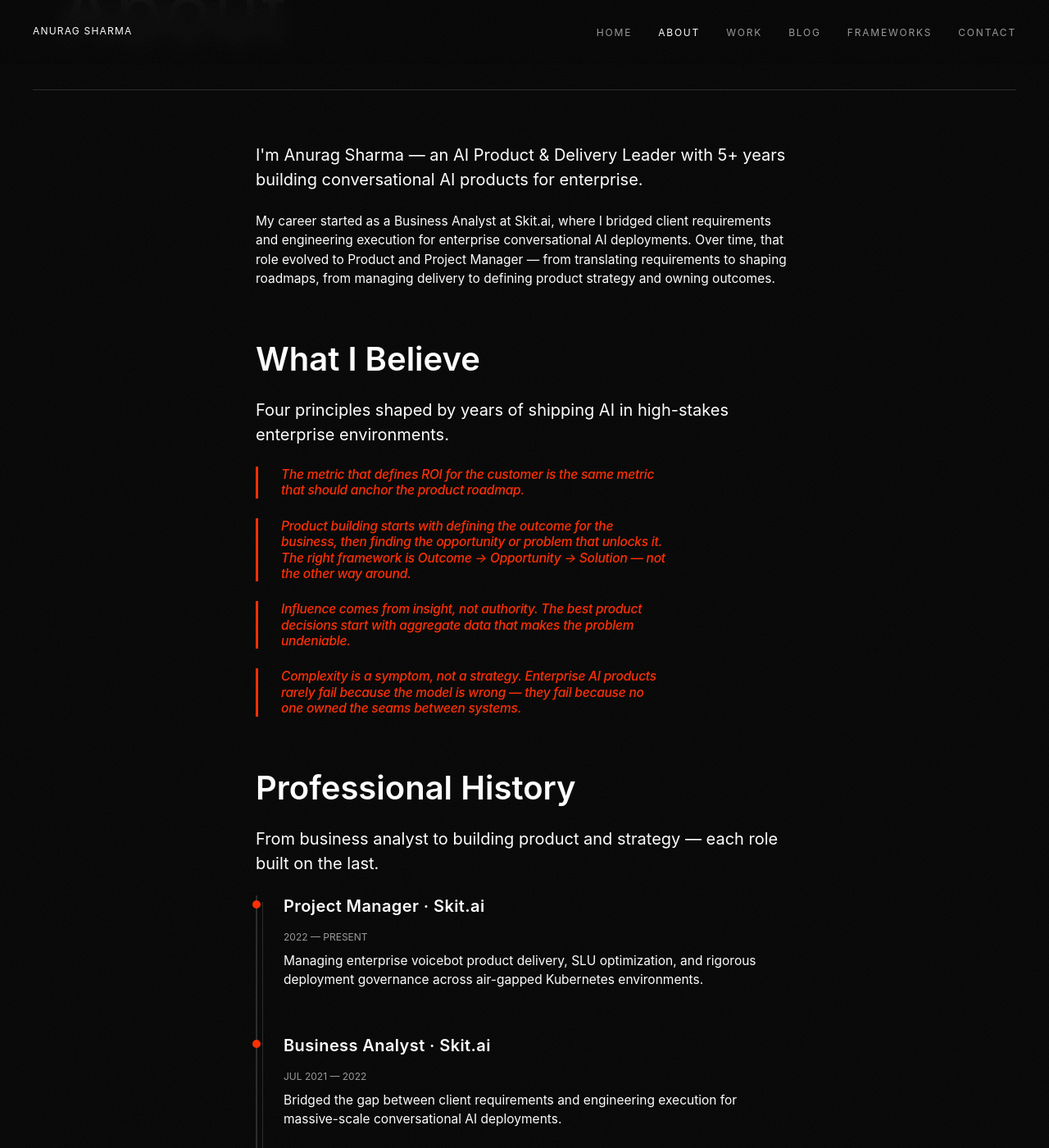
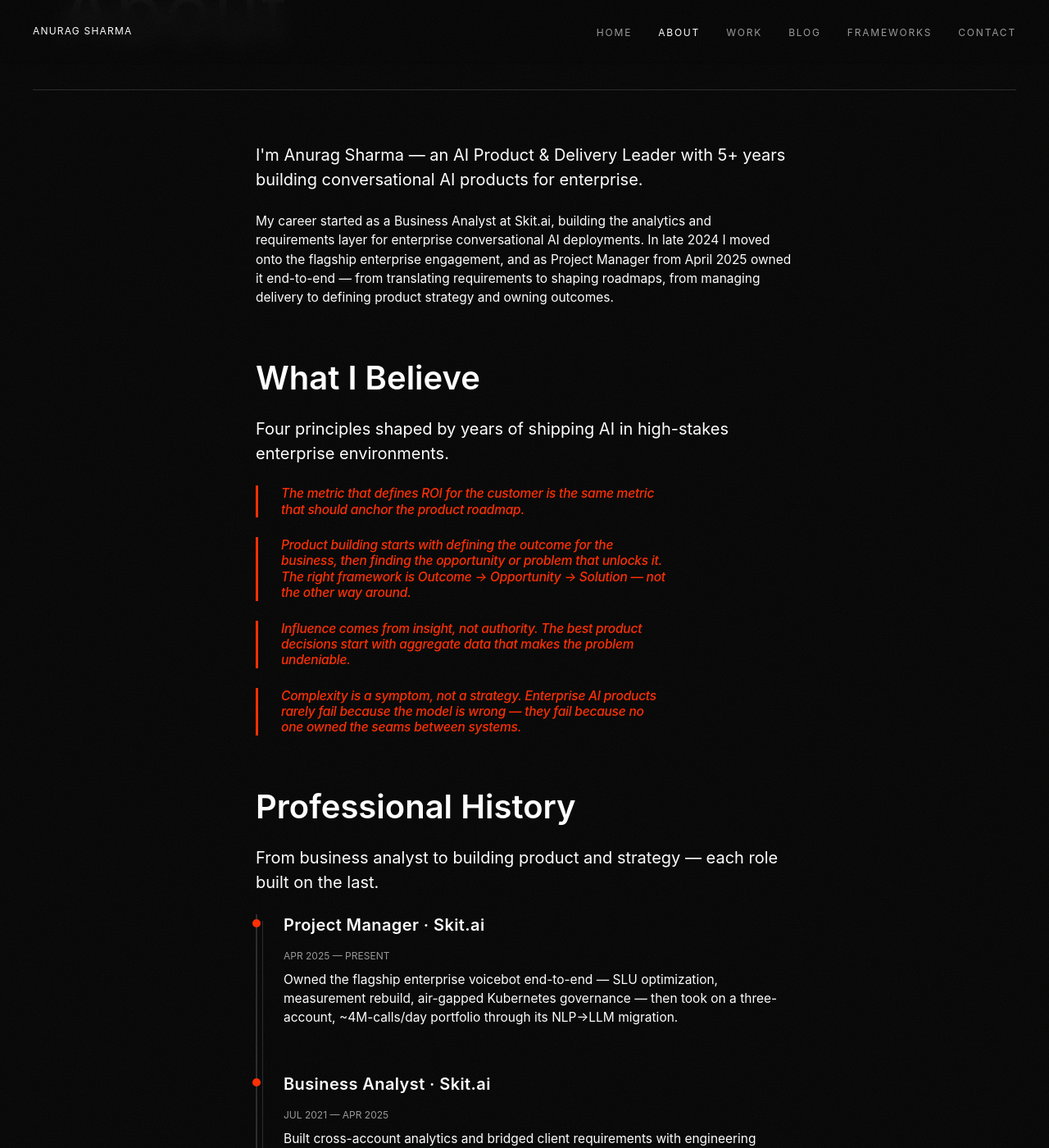
Before and after one commit to Arcanag/arcanag.github.io, a Jekyll site: the page built from about/index.html, in a window 1280 px wide and 1400 px high, scrolled down 203 px. Shown: the whole window at 82% size. Built offline with Jekyll 4.4.1, drawn with Linux system fonts in a browser that asks for light colours; some of the changed text lies outside the part shown.

Commit message:
Fix About timeline to honest title history (BA Jul 2021–Apr 2025, PM Apr 2025–present)
Corrects the third conflicting timeline (BA ending 2022) and the 'nearly
four years inside one deployment' claim — flagship account began Oct 2024.
Aligned with FACT-SHEET.md narrative SSOT.

Co-Authored-By: Claude Fable 5 <noreply@anthropic.com>

```diff
--- a/about/index.html
+++ b/about/index.html
@@ -5,7 +5,7 @@ title: About
 
 <p class="cs-lead reveal" style="font-size: 20px;">I'm Anurag Sharma — an AI Product & Delivery Leader with 5+ years building conversational AI products for enterprise.</p>
 
-<p class="reveal" data-delay="1" style="font-size: 15.5px;">My career started as a Business Analyst at Skit.ai, where I bridged client requirements and engineering execution for enterprise conversational AI deployments. Over time, that role evolved to Product and Project Manager — from translating requirements to shaping roadmaps, from managing delivery to defining product strategy and owning outcomes.</p>
+<p class="reveal" data-delay="1" style="font-size: 15.5px;">My career started as a Business Analyst at Skit.ai, building the analytics and requirements layer for enterprise conversational AI deployments. In late 2024 I moved onto the flagship enterprise engagement, and as Project Manager from April 2025 owned it end-to-end — from translating requirements to shaping roadmaps, from managing delivery to defining product strategy and owning outcomes.</p>
 
 <h2 class="reveal">What I Believe</h2>
 
@@ -25,13 +25,13 @@ title: About
 <div class="timeline reveal" data-delay="1">
   <div class="timeline__item">
     <h3 class="timeline__title">Project Manager &middot; Skit.ai</h3>
-    <span class="timeline__date">2022 &mdash; Present</span>
-    <p class="timeline__desc">Managing enterprise voicebot product delivery, SLU optimization, and rigorous deployment governance across air-gapped Kubernetes environments.</p>
+    <span class="timeline__date">Apr 2025 &mdash; Present</span>
+    <p class="timeline__desc">Owned the flagship enterprise voicebot end-to-end — SLU optimization, measurement rebuild, air-gapped Kubernetes governance — then took on a three-account, ~4M-calls/day portfolio through its NLP→LLM migration.</p>
   </div>
   <div class="timeline__item">
     <h3 class="timeline__title">Business Analyst &middot; Skit.ai</h3>
-    <span class="timeline__date">Jul 2021 &mdash; 2022</span>
-    <p class="timeline__desc">Bridged the gap between client requirements and engineering execution for massive-scale conversational AI deployments.</p>
+    <span class="timeline__date">Jul 2021 &mdash; Apr 2025</span>
+    <p class="timeline__desc">Built cross-account analytics and bridged client requirements with engineering execution for massive-scale conversational AI deployments; joined the flagship bank account in Oct 2024.</p>
   </div>
   <div class="timeline__item">
     <h3 class="timeline__title">Consultant &middot; Netscribes</h3>
```
